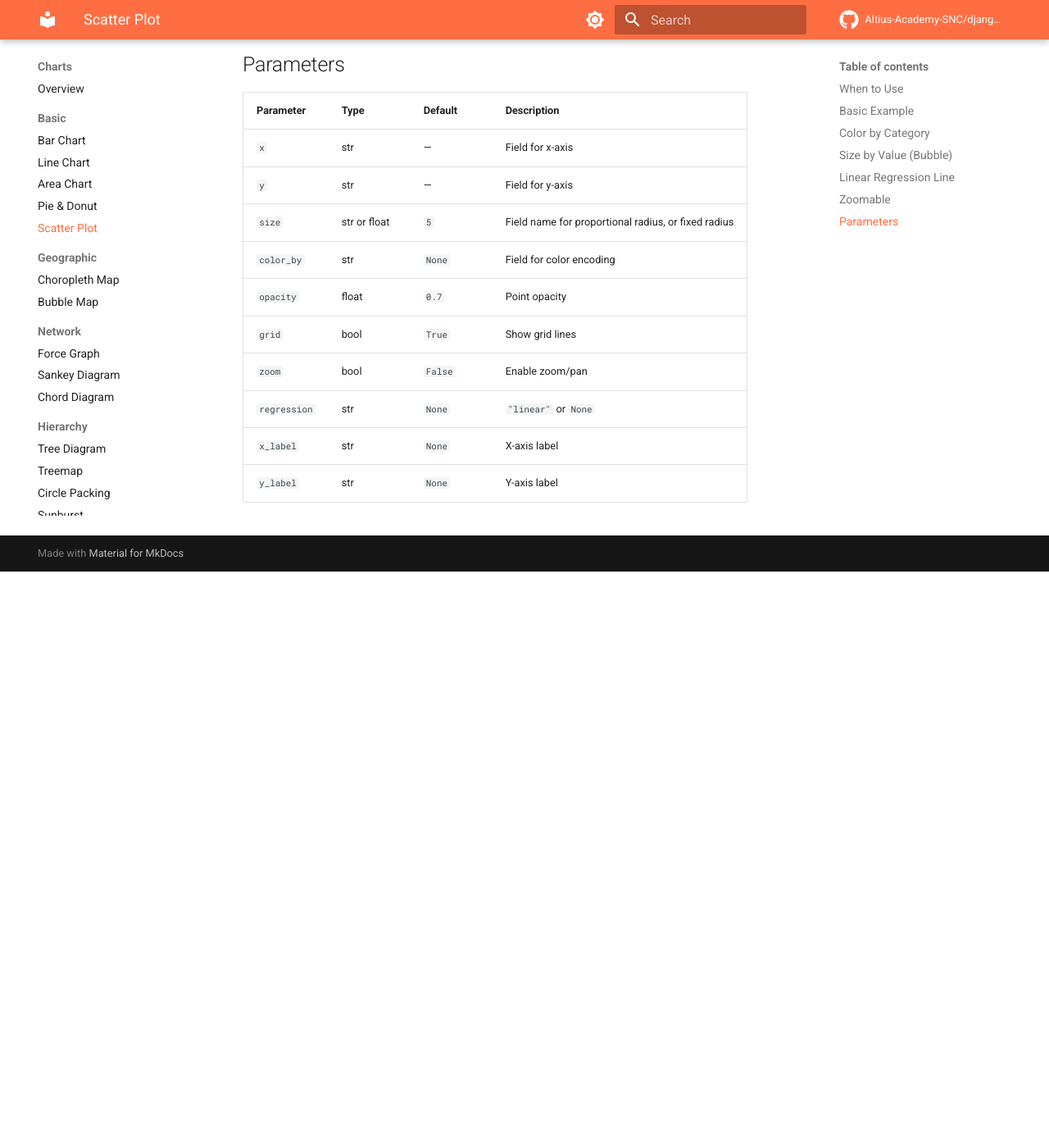
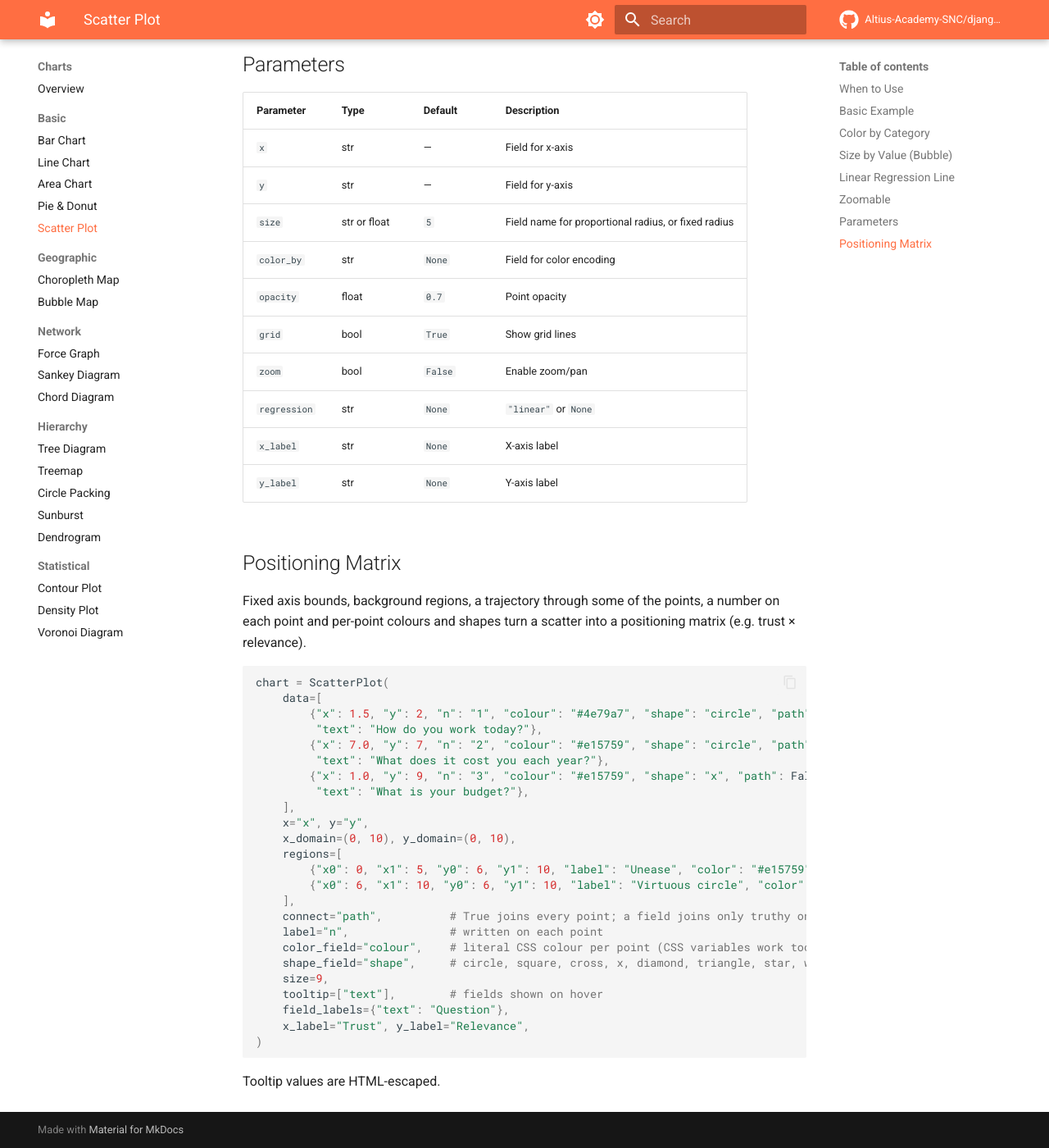
Before and after one commit to Altius-Academy-SNC/django-d3-bridge, an MkDocs documentation site: the page built from docs/charts/scatter.md, in a window 1280 px wide and 1400 px high, scrolled down 1471 px. Shown: the whole window at 82% size. Built offline with MkDocs 1.6.1 and Material for MkDocs 9.7.7, drawn with Linux system fonts in a browser that asks for light colours; comment, search, counter and statistics services are not loaded; before the commit the page ends 2168 px from its top, so only the background shows below that.

Commit message:
feat(scatter): positioning matrix — fixed domains, regions, trajectory, labels, per-point colour and shape (0.3.0)
ScatterPlot can now draw a stable positioning matrix: x_domain/y_domain fix
the axis bounds, regions draw labelled background rectangles, connect joins
the points in data order (optionally only those where a field is truthy),
label writes a value on each point, color_field and shape_field set colour
and shape per point, field_labels names tooltip fields. The shape option is
honoured at last, and tooltip values are HTML-escaped.

````diff
--- a/docs/charts/scatter.md
+++ b/docs/charts/scatter.md
@@ -73,3 +73,38 @@ chart = ScatterPlot(data=data, x="x", y="y", zoom=True)
 | `regression` | str | `None` | `"linear"` or `None` |
 | `x_label` | str | `None` | X-axis label |
 | `y_label` | str | `None` | Y-axis label |
+
+## Positioning Matrix
+
+Fixed axis bounds, background regions, a trajectory through some of the
+points, a number on each point and per-point colours and shapes turn a
+scatter into a positioning matrix (e.g. trust × relevance).
+
+```python
+chart = ScatterPlot(
+    data=[
+        {"x": 1.5, "y": 2, "n": "1", "colour": "#4e79a7", "shape": "circle", "path": True,
+         "text": "How do you work today?"},
+        {"x": 7.0, "y": 7, "n": "2", "colour": "#e15759", "shape": "circle", "path": True,
+         "text": "What does it cost you each year?"},
+        {"x": 1.0, "y": 9, "n": "3", "colour": "#e15759", "shape": "x", "path": False,
+         "text": "What is your budget?"},
+    ],
+    x="x", y="y",
+    x_domain=(0, 10), y_domain=(0, 10),
+    regions=[
+        {"x0": 0, "x1": 5, "y0": 6, "y1": 10, "label": "Unease", "color": "#e15759"},
+        {"x0": 6, "x1": 10, "y0": 6, "y1": 10, "label": "Virtuous circle", "color": "#59a14f"},
+    ],
+    connect="path",          # True joins every point; a field joins only truthy ones
+    label="n",               # written on each point
+    color_field="colour",    # literal CSS colour per point (CSS variables work too)
+    shape_field="shape",     # circle, square, cross, x, diamond, triangle, star, wye
+    size=9,
+    tooltip=["text"],        # fields shown on hover
+    field_labels={"text": "Question"},
+    x_label="Trust", y_label="Relevance",
+)
+```
+
+Tooltip values are HTML-escaped.
--- a/pyproject.toml
+++ b/pyproject.toml
@@ -4,7 +4,7 @@ build-backend = "hatchling.build"
 
 [project]
 name = "django-d3-bridge"
-version = "0.2.0"
+version = "0.3.0"
 description = "Declarative D3.js visualizations for Django — charts, maps, networks, with MQTT live updates"
 readme = "README.md"
 license = "MIT"
--- a/src/d3_bridge/__init__.py
+++ b/src/d3_bridge/__init__.py
@@ -1,6 +1,6 @@
 """django-d3-bridge — Declarative D3.js visualizations for Django."""
 
-__version__ = "0.2.0"
+__version__ = "0.3.0"
 
 default_app_config = "d3_bridge.apps.D3BridgeConfig"
 
````
Also changed, not shown: CHANGELOG.md (+19 -0 lines), src/d3_bridge/static/d3_bridge/js/charts/scatter.js (+183 -52 lines), 2 other files.
